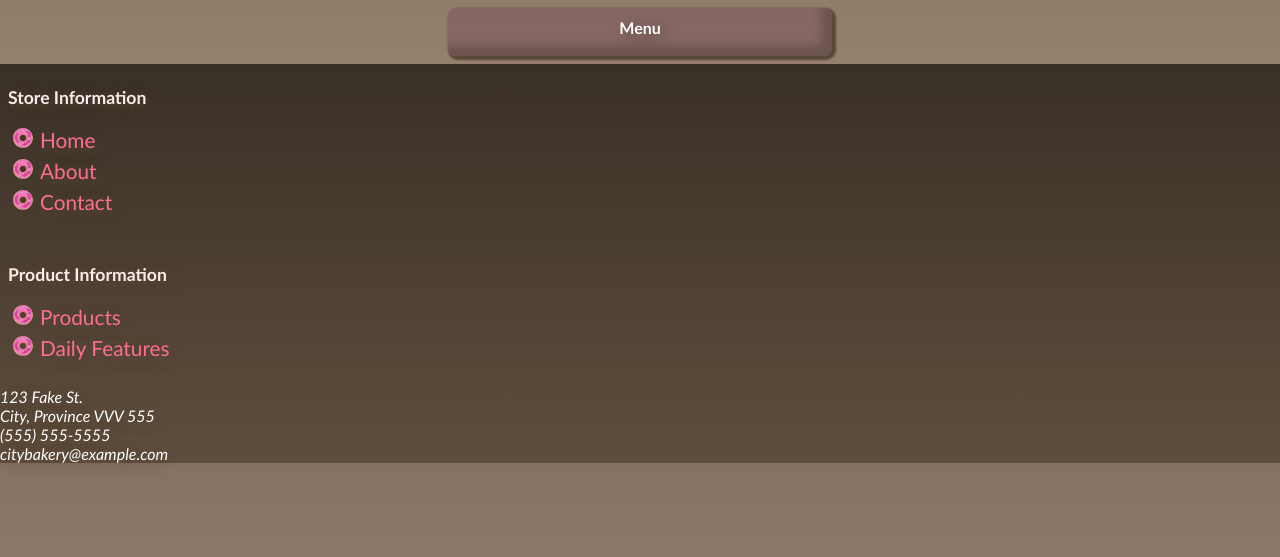
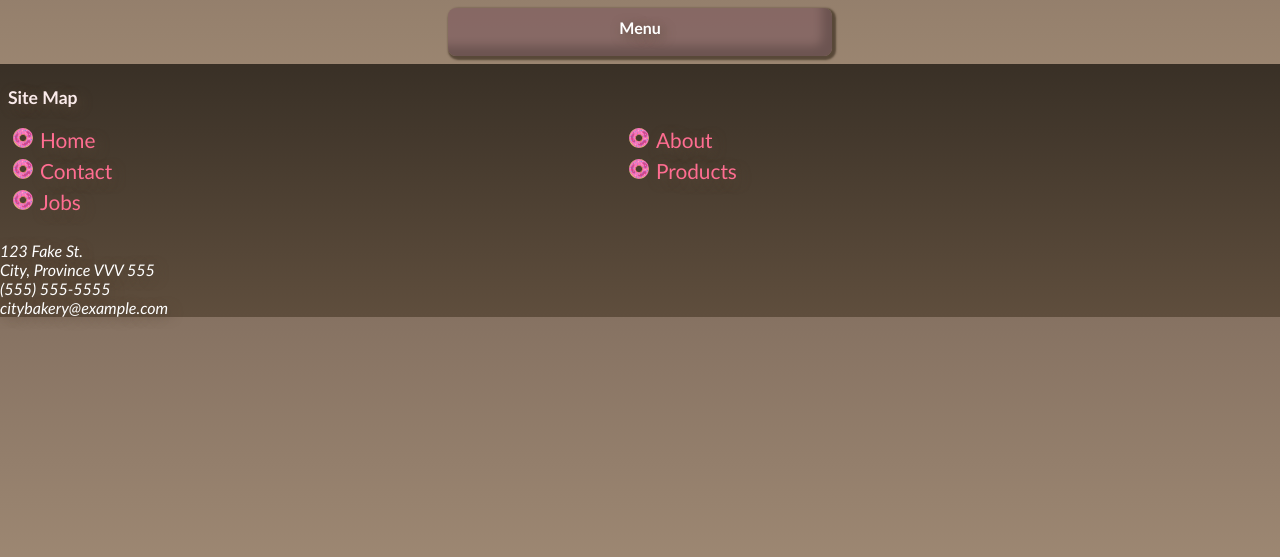
Before and after one commit to ImpendingKataclysm/bakery_website, a Django app: template main_site/templates/base.html in a window 1280 px wide. Shown: the part 153-710 px from the top of the page. Run offline with Django 3.2, Linux system fonts and the light colour scheme; the template is opened without the code that fills it, so the values that code supplies are empty.

Commit message:
Updated site map layout

```diff
--- a/main_site/static/css/main.css
+++ b/main_site/static/css/main.css
@@ -264,6 +264,11 @@ footer a:hover, footer a:focus {
     color: #ffffff;
 }
 
+.site_map {
+    display: grid;
+    grid-template-columns: 1fr 1fr;
+}
+
 /* Success and error messages for form submission */
 ul.response_message {
     list-style-type: none;
--- a/main_site/templates/base.html
+++ b/main_site/templates/base.html
@@ -31,7 +31,7 @@
                     <a href="/products">Products</a>
                 </li>
                 <li>
-                    <a href="#">Daily Features</a>
+                    <a href="#">Jobs</a>
                 </li>
                 <li>
                     <a href="/contact">Contact</a>
@@ -43,18 +43,13 @@
         </main>
         <footer>
             <section>
-                <h2>Store Information</h2>
-                <ul class="styled_list">
+                <h2>Site Map</h2>
+                <ul class="styled_list site_map">
                     <li><a href="/">Home</a></li>
                     <li><a href="/about">About</a></li>
                     <li><a href="/contact">Contact</a></li>
-                </ul>
-            </section>
-            <section>
-                <h2>Product Information</h2>
-                <ul class="styled_list">
                     <li><a href="/products">Products</a></li>
-                    <li><a href="#">Daily Features</a></li>
+                    <li><a href="#">Jobs</a></li>
                 </ul>
             </section>
             <address>
```
